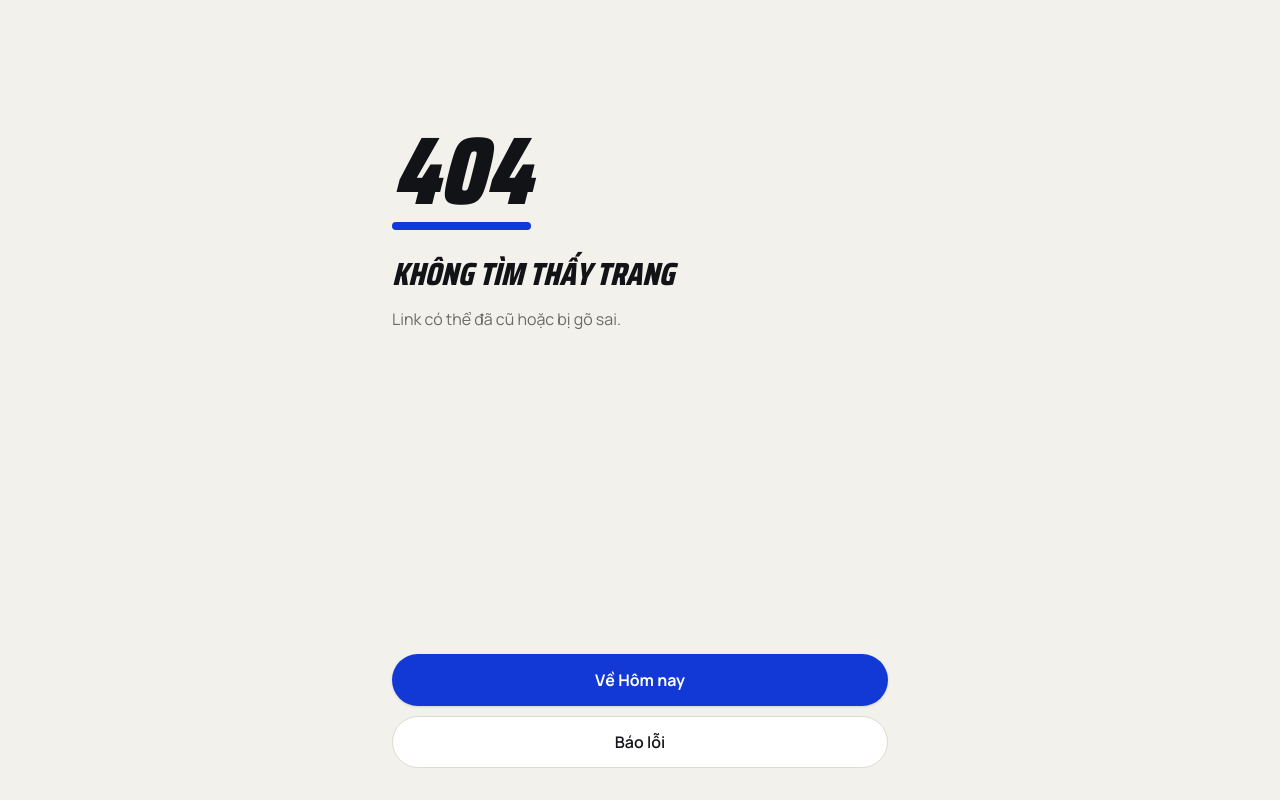
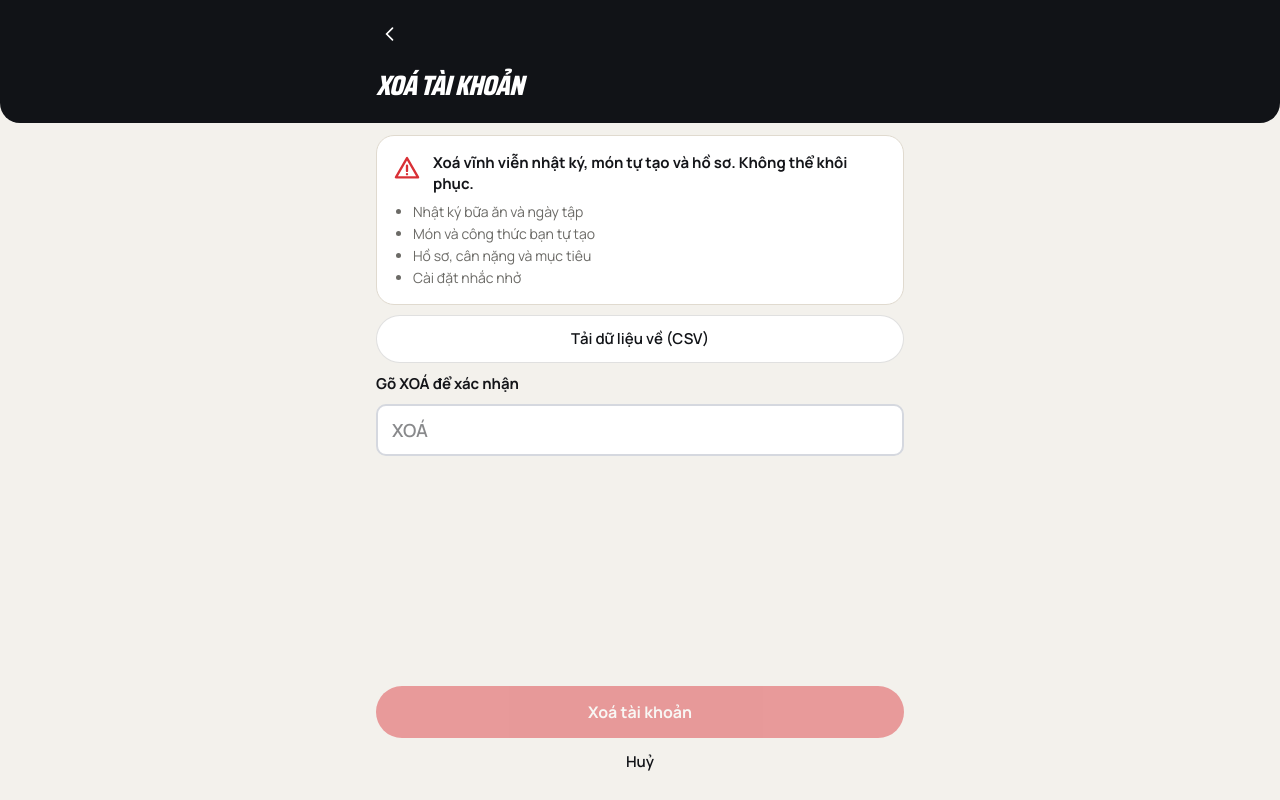
Before and after one commit to DongDuong2001/nutrition-fortifykitchen, a Next.js app in the folder apps/web/: page /settings/delete-account in a window 1280 px wide. Before the commit this address had no page. Built offline with nearby package versions, Linux system fonts and the light colour scheme.

Commit message:
ag-02.5: delete account confirmation flow

```diff
--- /dev/null
+++ b/apps/web/app/settings/delete-account/page.tsx
@@ -0,0 +1,142 @@
+"use client";
+
+import React, { useState } from "react";
+import Link from "next/link";
+import { useRouter } from "next/navigation";
+import { AppHeader } from "@/components/ui/app-header";
+import { Toast } from "@/components/ui/toast";
+
+const LOST_ITEMS = [
+  "Nhật ký bữa ăn và ngày tập",
+  "Món và công thức bạn tự tạo",
+  "Hồ sơ, cân nặng và mục tiêu",
+  "Cài đặt nhắc nhở",
+];
+
+export default function DeleteAccountPage() {
+  const router = useRouter();
+  const [confirmationText, setConfirmationText] = useState("");
+  const [toastMessage, setToastMessage] = useState<string | null>(null);
+
+  const isConfirmed =
+    confirmationText.trim().toUpperCase() === "XOÁ" ||
+    confirmationText.trim().toUpperCase() === "XOA";
+
+  const handleDelete = () => {
+    if (!isConfirmed) return;
+    setToastMessage("Chưa hỗ trợ xoá tài khoản trong bản thử");
+    setTimeout(() => {
+      router.push("/profile");
+    }, 1200);
+  };
+
+  const handleExportCsv = () => {
+    const csvContent = "ngay,bua_an,ten_mon,so_luong,calo\n";
+    const blob = new Blob([csvContent], { type: "text/csv;charset=utf-8;" });
+    const url = URL.createObjectURL(blob);
+    const link = document.createElement("a");
+    link.href = url;
+    link.setAttribute("download", "h1t_du_lieu_dinh_duong.csv");
+    document.body.appendChild(link);
+    link.click();
+    document.body.removeChild(link);
+    URL.revokeObjectURL(url);
+  };
+
+  return (
+    <div className="w-full min-h-screen bg-page text-text font-sans flex flex-col justify-between">
+      <div className="flex flex-col">
+        <AppHeader
+          variant="sub"
+          title="XOÁ TÀI KHOẢN"
+          backHref="/profile"
+          backLabel="Quay lại"
+          alignGroup="settings-header"
+        />
+
+        <main className="w-full max-w-[560px] mx-auto px-4 pt-3 pb-4 flex flex-col gap-2.5">
+          {/* Warning card */}
+          <div className="bg-card border border-card-border rounded-[18px] p-3.5 md:p-4 flex flex-col gap-2">
+            <div className="flex gap-3 items-start">
+              <svg
+                width="28"
+                height="28"
+                viewBox="0 0 24 24"
+                fill="none"
+                stroke="#D93036"
+                strokeWidth="2"
+                strokeLinecap="round"
+                strokeLinejoin="round"
+                aria-hidden="true"
+                className="shrink-0 mt-0.5"
+              >
+                <path d="M12 3.5 2.5 20h19z" />
+                <path d="M12 10v4.5M12 17.2v.1" />
+              </svg>
+              <div className="text-[15px] font-bold leading-[1.4] text-text">
+                Xoá vĩnh viễn nhật ký, món tự tạo và hồ sơ. Không thể khôi phục.
+              </div>
+            </div>
+            <ul className="m-0 pl-5 flex flex-col gap-0.5 text-sm text-secondary list-disc">
+              {LOST_ITEMS.map((item) => (
+                <li key={item}>{item}</li>
+              ))}
+            </ul>
+          </div>
+
+          {/* Export CSV button */}
+          <button
+            type="button"
+            onClick={handleExportCsv}
+            className="w-full h-12 rounded-full border border-black/12 bg-white text-ink text-[15px] font-semibold hover:bg-surface-tint active:scale-[0.97] transition-transform cursor-pointer"
+          >
+            Tải dữ liệu về (CSV)
+          </button>
+
+          {/* Confirmation input */}
+          <label className="flex flex-col gap-2 text-[15px] font-bold text-text">
+            Gõ XOÁ để xác nhận
+            <input
+              type="text"
+              value={confirmationText}
+              onChange={(e) => setConfirmationText(e.target.value)}
+              placeholder="XOÁ"
+              autoComplete="off"
+              className="h-[52px] rounded-[10px] border-2 border-[#D5D8DF] bg-white px-3.5 text-lg font-semibold text-ink outline-none focus:border-blue transition-colors"
+            />
+          </label>
+        </main>
+      </div>
+
+      {/* Action buttons & toast */}
+      <footer className="w-full max-w-[560px] mx-auto px-4 pt-2 pb-4 flex flex-col gap-0.5">
+        {toastMessage && (
+          <div className="mb-3 animate-fade-in">
+            <Toast message={toastMessage} />
+          </div>
+        )}
+
+        <button
+          type="button"
+          disabled={!isConfirmed}
+          aria-disabled={!isConfirmed}
+          onClick={handleDelete}
+          className={`h-[52px] w-full border-0 rounded-full font-bold text-base transition-all select-none ${
+            isConfirmed
+              ? "bg-[#D93036] text-white cursor-pointer active:scale-[0.97]"
+              : "bg-[#D93036] text-white opacity-45 cursor-not-allowed"
+          }`}
+        >
+          Xoá tài khoản
+        </button>
+
+        <Link
+          href="/profile"
+          className="no-underline h-11 flex items-center justify-center text-ink text-[15px] font-semibold hover:opacity-80 active:scale-[0.97] transition-all"
+        >
+          Huỷ
+        </Link>
+      </footer>
+    </div>
+  );
+}
```
